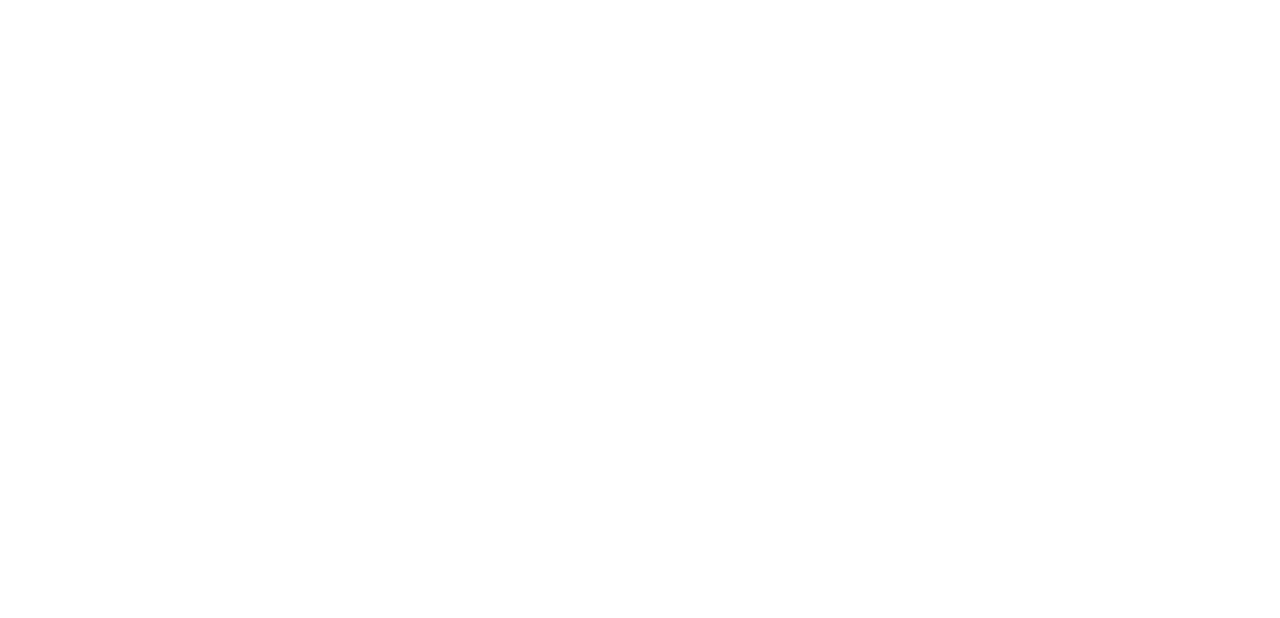
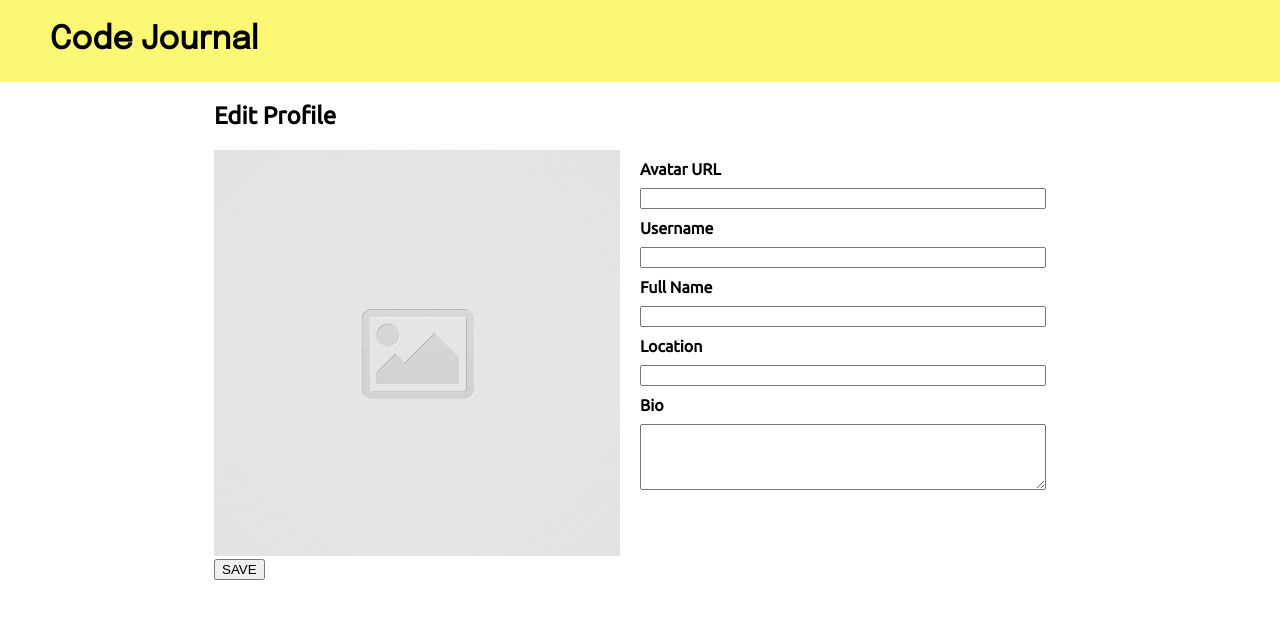
Before and after one commit to michaelvalenzuela/code-journal, a website: page index.html in a window 1280 px wide. Drawn offline with Linux system fonts and the light colour scheme.

Commit message:
Readjusted basic layout

```diff
--- a/css/styles.css
+++ b/css/styles.css
@@ -0,0 +1,42 @@
+header {
+  background-color: #fcf876;
+  color: black;
+  font-family: 'Epilogue', sans-serif;
+  padding: 3px 50px;
+}
+
+label {
+  display: block;
+  padding: 10px 0;
+  font-weight: bold;
+}
+
+textarea {
+  width: 100%;
+  height: 100%;
+}
+
+input {
+  width: 100%;
+  height: 25%;
+}
+
+.container {
+  font-family: "Ubuntu", sans-serif;
+}
+
+.row {
+  display: flex;
+}
+
+.col-two {
+  flex-direction: column;
+  flex-basis: 50%;
+  height: 50%;
+  padding-right: 20px;
+}
+
+.avatar-img {
+  width: 100%;
+  height: 100%;
+}
--- a/index.html
+++ b/index.html
@@ -16,10 +16,37 @@
   <link rel="stylesheet" href="css/styles.css">
 </head>
 <body>
-  <header>
-  </header>
+  <header><h1>Code Journal</h1></header>
   <main>
-    <div data-view="edit-profile"></div>
+    <div class="container" data-view="edit-profile">
+      <h2>Edit Profile</h2>
+      <div class="row">
+        <div class="col-two">
+          <img class="avatar-img" src="images/placeholder-image-square.jpg">
+        </div>
+        <div class="col-two">
+          <form>
+            <label for="avatar-url">Avatar URL</label>
+            <input type="text" name="avatar-url">
+            <label for="username">Username</label>
+            <input type="text" name="username">
+            <label for="fullname">Full Name</label>
+            <input type="text" name="fullname">
+            <label for="location">Location</label>
+            <input type="text" name="location">
+            <label for="bio">Bio</label>
+            <textarea name="bio" rows="4" cols="50"></textarea>
+            </form>
+        </div>
+      </div>
+
+      <div class="row">
+
+      </div>
+      <div class="row">
+          <button>SAVE</button>
+      </div>
+    </div>
   </main>
   <script src="js/data.js"></script>
   <script src="js/main.js"></script>
```
